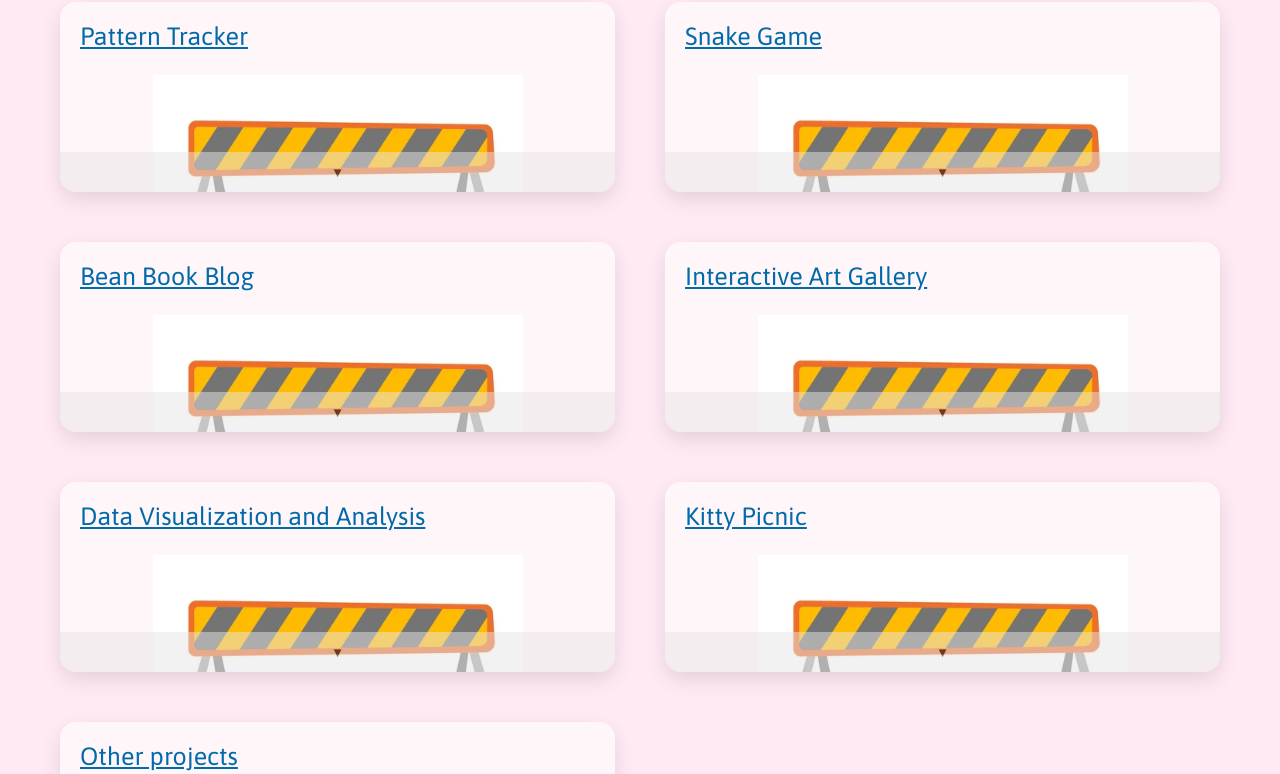
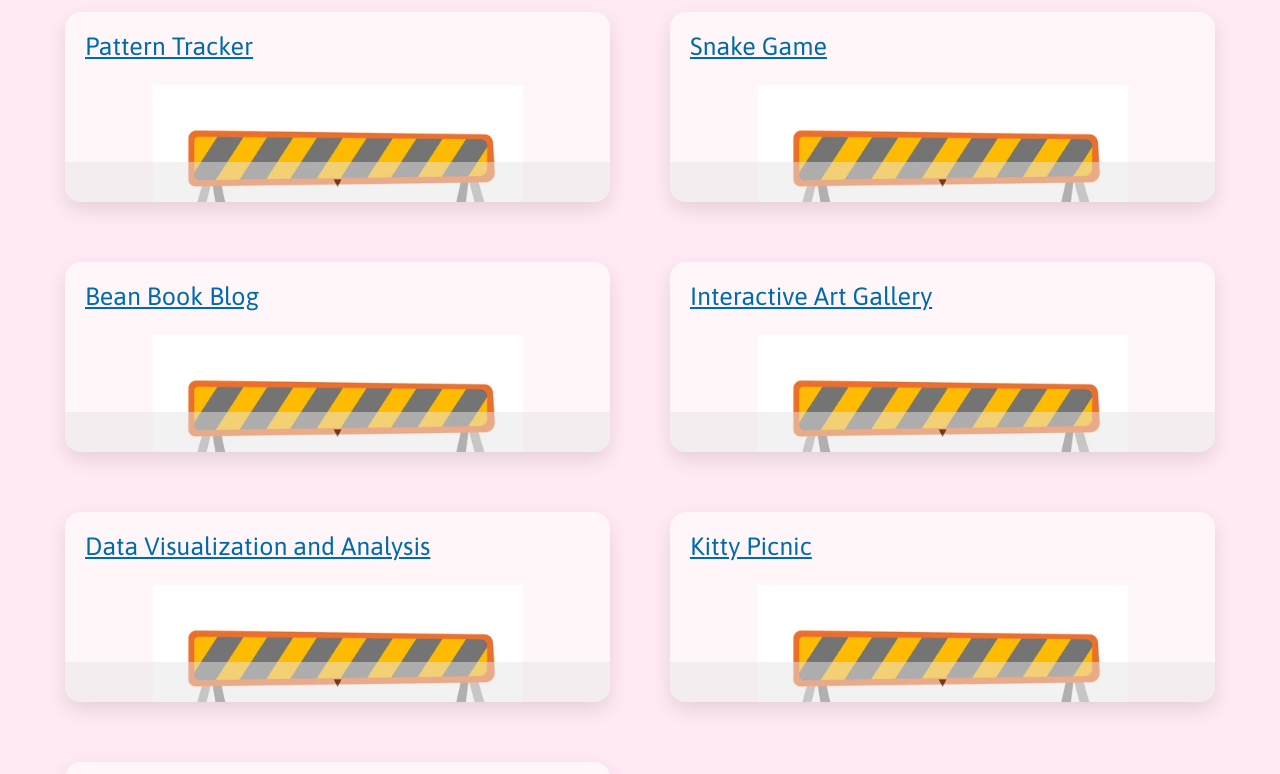
Before and after one commit to JennyYu2/jennyyu2.github.io, a plain HTML site: page projects.html in a window 1280 px wide. Shown: the part 524-1298 px from the top of the page. Drawn offline with Linux system fonts and the light colour scheme.

Commit message:
Update projects.css

```diff
--- a/css/projects.css
+++ b/css/projects.css
@@ -7,11 +7,11 @@
 .projects {
     display: grid;
     grid-template-columns: repeat(auto-fit, minmax(470px, 1fr));
-    gap: 50px;
+    gap: 60px;
     justify-content: center;
-    margin-left:60px;
-    margin-right: 60px;
-    margin-bottom: 70px;
+    margin-left: 65px;
+    margin-right: 65px;
+    margin-bottom: 75px;
     margin-top: 30px;
 }
 
```
